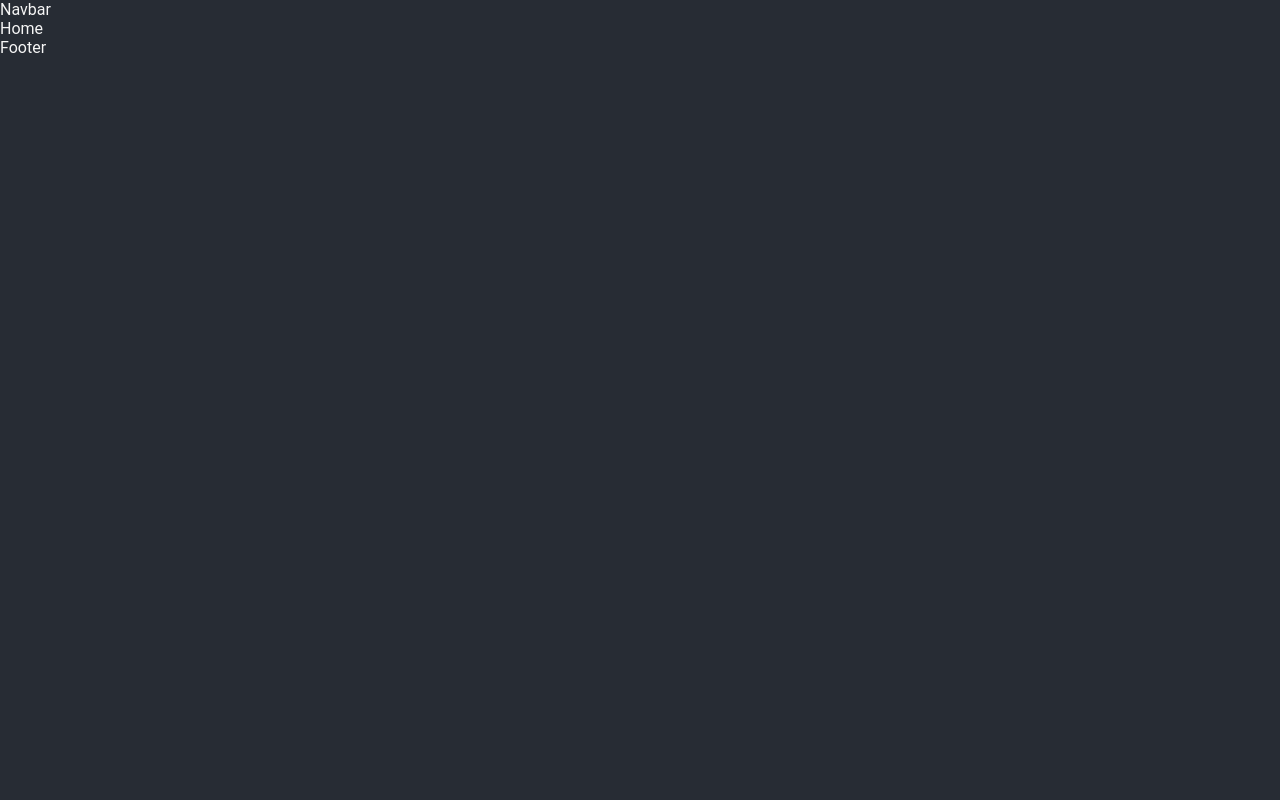
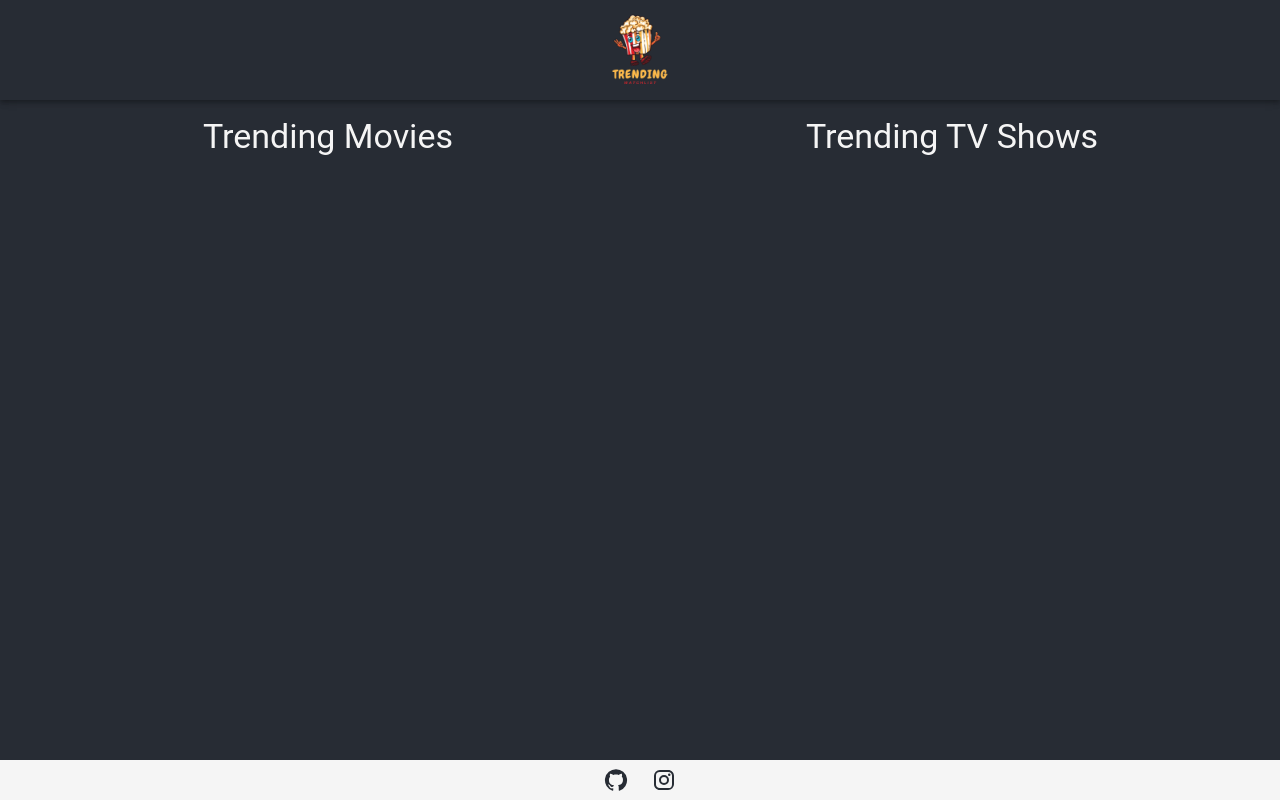
Before and after one commit to nmzz209741/trending-watchlist, a React (Vite) app: page / in a window 1280 px wide. Built offline with nearby package versions, Linux system fonts and the light colour scheme.

Commit message:
feat(layout): common layout design sorted

```diff
--- a/eslint.config.js
+++ b/eslint.config.js
@@ -33,6 +33,7 @@ export default [
         'warn',
         { allowConstantExport: true },
       ],
+      'react/prop-types': 'off',
     },
   },
 ]
--- a/package.json
+++ b/package.json
@@ -12,6 +12,7 @@
   "dependencies": {
     "@emotion/react": "^11.14.0",
     "@emotion/styled": "^11.14.0",
+    "@mui/icons-material": "^6.3.0",
     "@mui/material": "^6.3.0",
     "react": "^18.3.1",
     "react-dom": "^18.3.1",
--- a/src/App.jsx
+++ b/src/App.jsx
@@ -1,8 +1,14 @@
 import { RouterProvider } from "react-router-dom";
 import router from "./services/router";
+import { ThemeProvider } from "@emotion/react";
+import theme from "./theme";
 
 const App = () => {
-  return <RouterProvider router={router} />;
+  return (
+    <ThemeProvider theme={theme}>
+      <RouterProvider router={router} />
+    </ThemeProvider>
+  );
 };
 
 export default App;
--- a/src/components/common/Footer.jsx
+++ b/src/components/common/Footer.jsx
@@ -1,7 +1,34 @@
+import { Box, IconButton } from "@mui/material";
+import { SOCIAL_MEDIA } from "../../configs/constants";
+
 const Footer = () => {
   return (
-    <div>Footer</div>
-  )
-}
+    <Box
+      component="footer"
+      sx={{
+        bgcolor: "secondary.main",
+        color: "primary.main",
+        height: 40,
+        display: "flex",
+        justifyContent: "center",
+        alignItems: "center",
+        p: 1,
+      }}
+    >
+      {SOCIAL_MEDIA.map((social) => (
+        <IconButton
+          key={social.id}
+          href={social.url}
+          target="_blank"
+          rel="noreferrer"
+          sx={{ color: "inherit", mx: 0.5 }}
+          aria-label={social.name}
+        >
+          {social.icon}
+        </IconButton>
+      ))}
+    </Box>
+  );
+};
 
-export default Footer
+export default Footer;
--- a/src/components/common/Navbar.jsx
+++ b/src/components/common/Navbar.jsx
@@ -1,7 +1,16 @@
+import { AppBar, Toolbar } from "@mui/material";
+import logo from "../../assets/images/logo.png";
 const Navbar = () => {
   return (
-    <div>Navbar</div>
-  )
-}
+    <AppBar
+      position="static"
+      sx={{ bgcolor: "primary.main", alignItems: "center" }}
+    >
+      <Toolbar>
+        <img src={logo} alt="logo" width={100} height={100} />
+      </Toolbar>
+    </AppBar>
+  );
+};
 
-export default Navbar
+export default Navbar;
--- a/src/components/layouts/BaseLayout.jsx
+++ b/src/components/layouts/BaseLayout.jsx
@@ -1,18 +1,27 @@
 import { Outlet } from "react-router-dom";
 import Footer from "../common/Footer";
 import Navbar from "../common/Navbar";
+import { Box, CssBaseline } from "@mui/material";
 
 const BaseLayout = () => {
   return (
-    <>
-      <header>
-        <Navbar />
-      </header>
-      <main>
+    <Box
+      sx={{
+        display: "flex",
+        flexDirection: "column",
+        minHeight: "100vh",
+        width: "100%",
+        bgcolor: "primary.main",
+        color: "secondary.main"
+      }}
+    >
+      <CssBaseline />
+      <Navbar />
+      <Box component="main" sx={{ flex: "1 0 auto", width: "100%"}}>
         <Outlet />
-      </main>
+      </Box>
       <Footer />
-    </>
+    </Box>
   );
 };
 
--- a/src/components/pages/Home.jsx
+++ b/src/components/pages/Home.jsx
@@ -1,7 +1,15 @@
+import { Box, Grid2 } from "@mui/material";
+import MediaList from "../views/MediaList"; // Ensure this path is correct
+
 const Home = () => {
   return (
-    <div>Home</div>
-  )
-}
+    <Box component="main" sx={{ flex: 1, p: 2 }}>
+      <Grid2 container>
+        <MediaList title="movies"/>
+        <MediaList title="TV shows"/>
+      </Grid2>
+    </Box>
+  );
+};
 
-export default Home
+export default Home;
--- a/src/components/views/MediaList.jsx
+++ b/src/components/views/MediaList.jsx
@@ -1,7 +1,11 @@
-const MediaList = () => {
+import { Grid2, Typography } from "@mui/material";
+
+const MediaList = ({ title = "Media" }) => {
   return (
-    <div>MediaList</div>
-  )
-}
+    <Grid2 item size={{ lg: 6, md: 12, xs: 12 }}>
+      <Typography variant="h4" align="center">Trending {title}</Typography>
+    </Grid2>
+  );
+};
 
-export default MediaList
+export default MediaList;
--- /dev/null
+++ b/src/configs/constants.jsx
@@ -0,0 +1,6 @@
+import {  Instagram, GitHub } from "@mui/icons-material";
+
+export const SOCIAL_MEDIA = [
+  { id: 1, name: "Github", url: "https://github.com", icon: <GitHub /> },
+  { id: 2, name: "Instagram", url: "https://instagram.com", icon: <Instagram /> },
+];
--- a/src/styles/index.css
+++ b/src/styles/index.css
@@ -17,6 +17,7 @@ html {
     font-family: "Roboto", "Helvetica", "Arial", sans-serif;
     font-weight: 400;
     font-size: 1rem;
+    text-transform: capitalize;
 
     color: var(--font-color);
     background-color: var(--bg-color);
--- /dev/null
+++ b/src/theme/index.jsx
@@ -0,0 +1,17 @@
+import { createTheme } from "@mui/material";
+
+const theme = createTheme({
+    palette: {
+      primary: {
+        main: '#272c34',
+      },
+      secondary: {
+        main: '#f5f5f5',
+      },
+    },
+    typography: {
+      fontFamily: 'Roboto, Helvetica, Arial, sans-serif',
+    },
+  });
+
+  export default theme;
```
Also changed, not shown: src/assets/images/logo.png (added), src/configs/constants.js (deleted), 1 other file (tests, documents, lock files or other folders).
